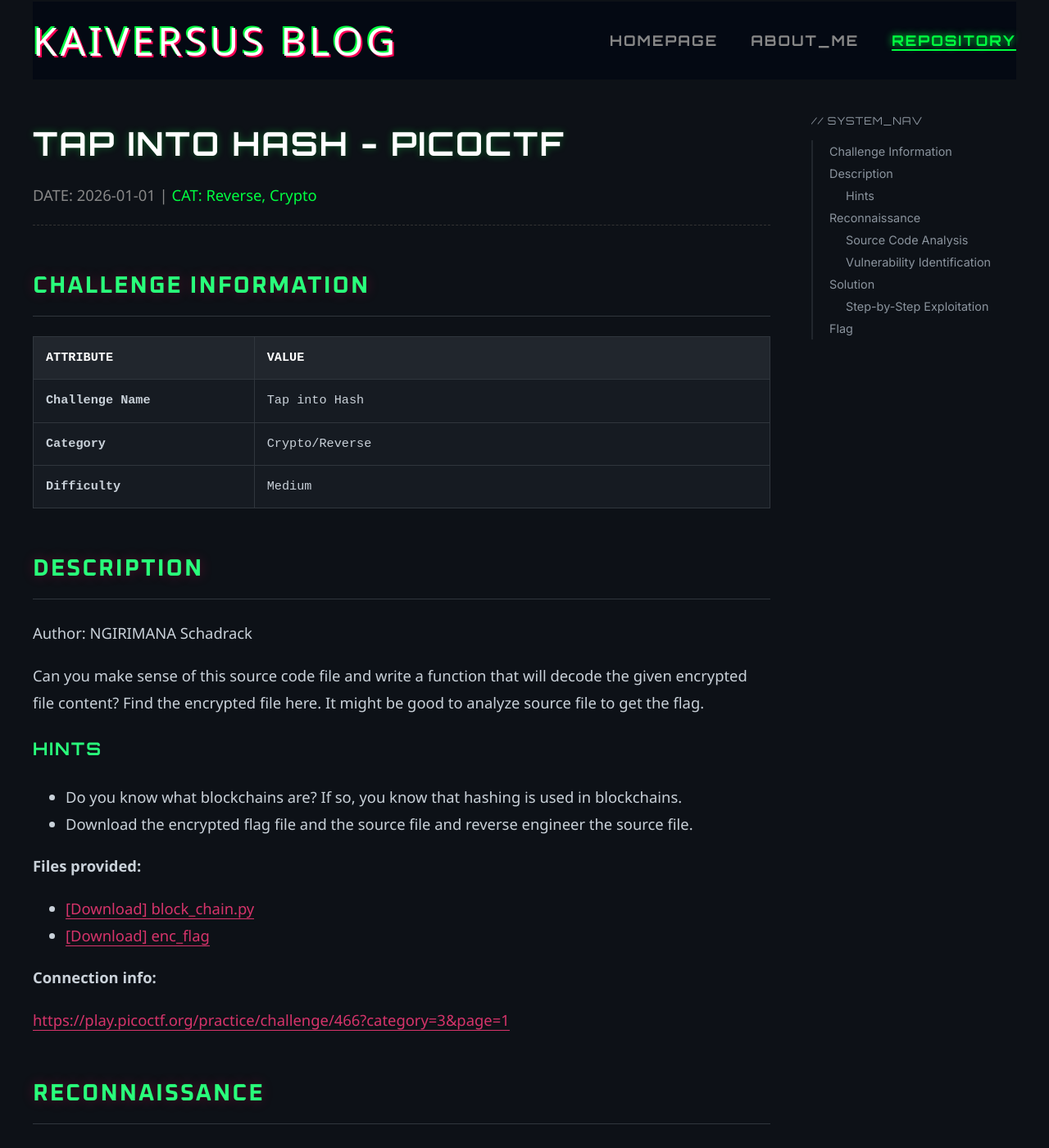
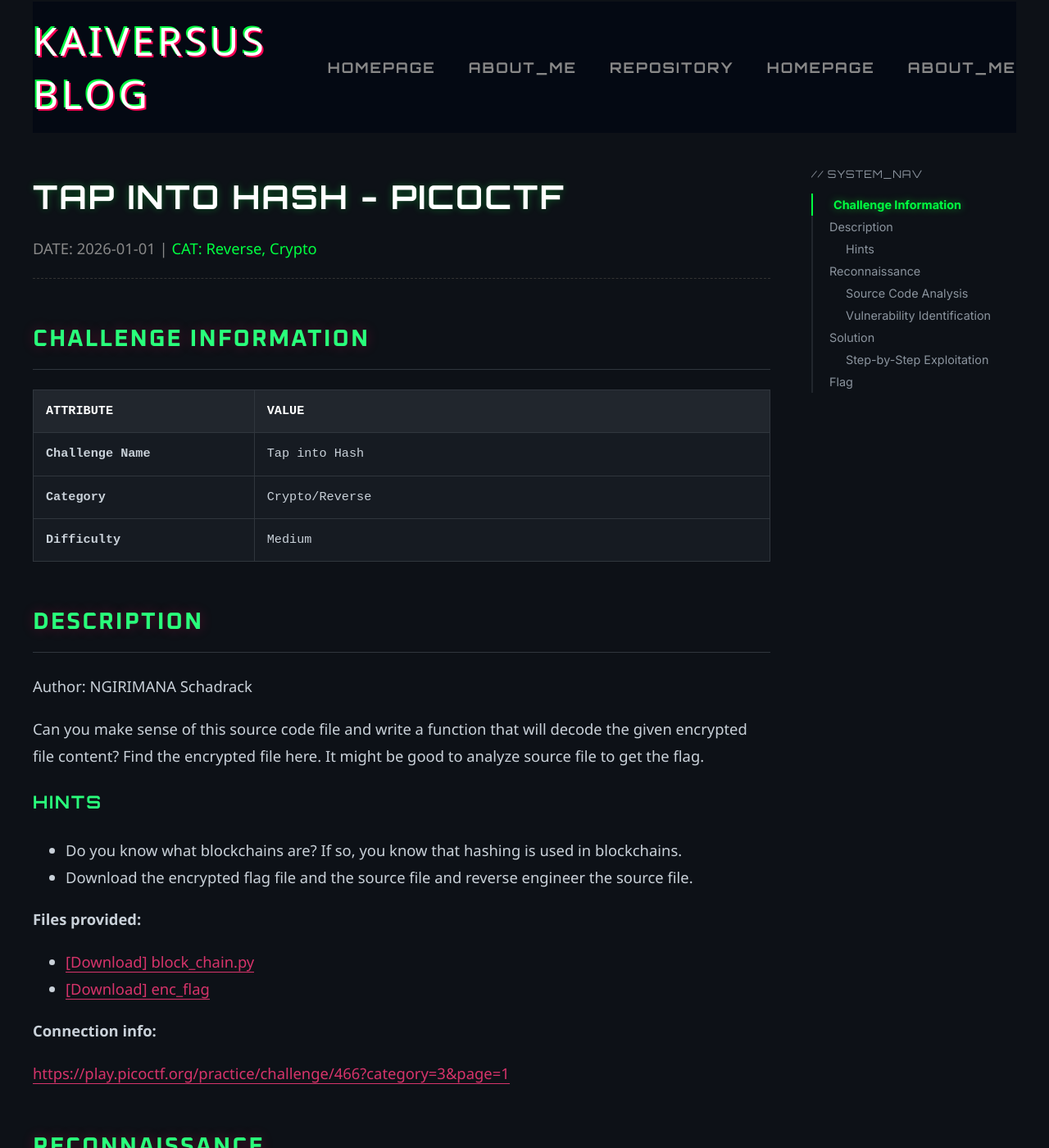
Before and after one commit to kaiversus/kaiversus.github.io, a Jekyll site: the page built from _writeups/TapIntoHash_pico/picoCTF_TapIntoHash.md, in a window 1280 px wide and 1400 px high. Shown: the whole window at 82% size. Built offline with Jekyll 4.4.1, drawn with Linux system fonts in a browser that asks for light colours; some web fonts are replaced.

Commit message:
Update writeup.html

```diff
--- a/_layouts/writeup.html
+++ b/_layouts/writeup.html
@@ -28,11 +28,13 @@
             font-family: 'Inter', sans-serif !important;
             overflow-x: hidden;
         }
-        /* --- HIỆU ỨNG MENU SÁNG KHI ĐANG XEM --- */
-        nav a.active {
-            color: #00ff41 !important; /* Màu xanh Neon nổi bật */
-            text-shadow: 0 0 10px #00ff41; /* Hiệu ứng phát sáng */
-            border-bottom: 2px solid #00ff41; /* Gạch chân phát sáng */
+        /* --- ACTIVE STATE CHO MỤC LỤC --- */
+        #toc a.active {
+            color: #00ff41 !important; /* Màu xanh Neon */
+            border-left-color: #00ff41 !important; /* Viền trái phát sáng */
+            text-shadow: 0 0 10px rgba(0, 255, 65, 0.5); /* Hiệu ứng glow */
+            padding-left: 25px; /* Thụt vào một chút cho hiệu ứng chuyển động */
+            font-weight: bold;
         }
 
         canvas#cyber-matrix { display: none !important; }
@@ -146,13 +148,12 @@
         <header>
             <a href="https://kaiversus.github.io/" class="logo" style="text-decoration: none;">KAIVERSUS BLOG</a>
             <nav>
+                <a href="/">Homepage</a>
+                <a href="/about/">About_me</a>
+                <a href="https://kaiversus.github.io/#writeups">Repository</a>
                 <a href="/" class="{% if page.url == '/' %}active{% endif %}">Homepage</a>
 
                 <a href="/about/" class="{% if page.url == '/about/' %}active{% endif %}">About_me</a>
-
-                <a href="https://kaiversus.github.io/#writeups"
-                   class="{% if page.url contains '/writeups/' or page.url contains '/projects/' or page.url contains '/courses/' %}active{% endif %}">
-                   Repository
                 </a>
             </nav>
         </header>
```
Also changed, not shown: other parts of _layouts/writeup.html (+36 -11 lines).
